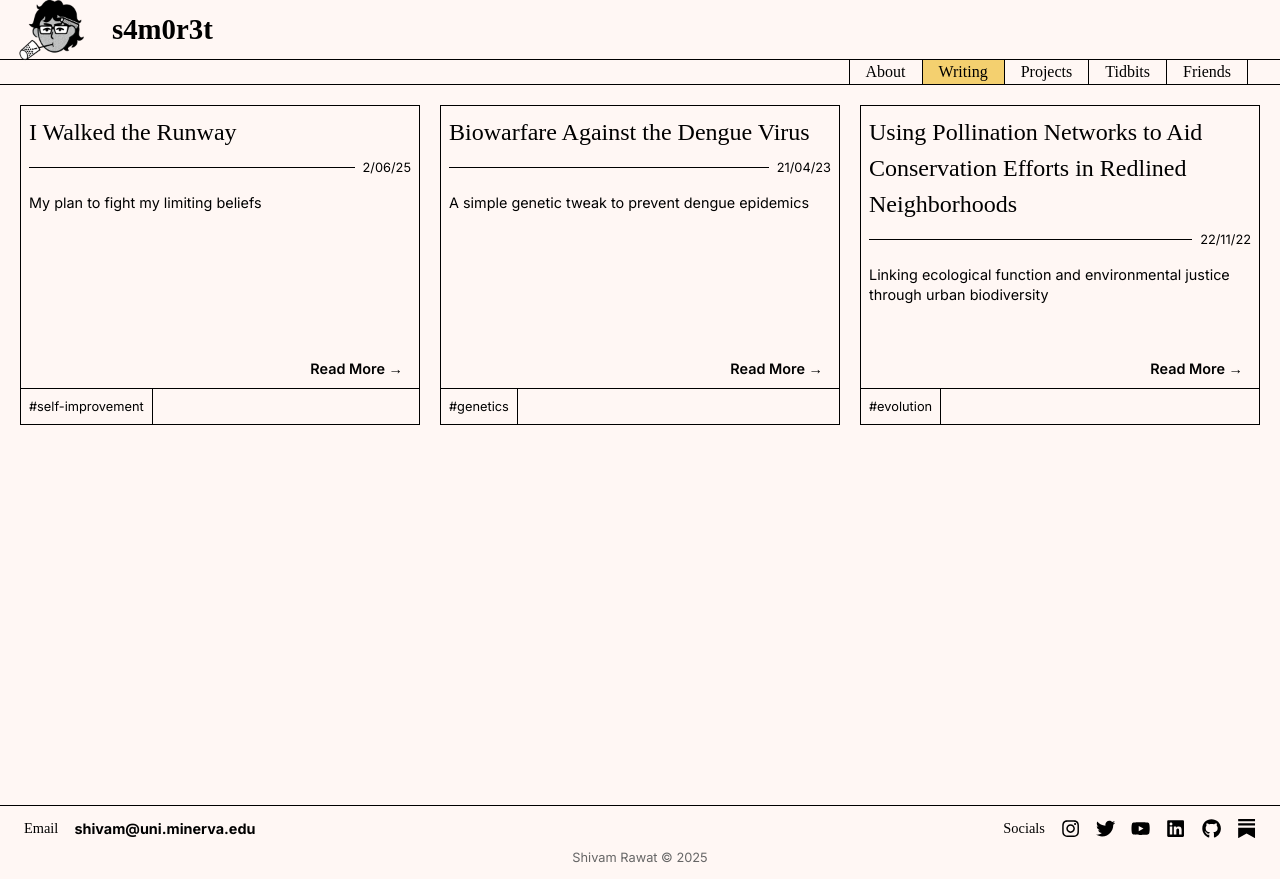
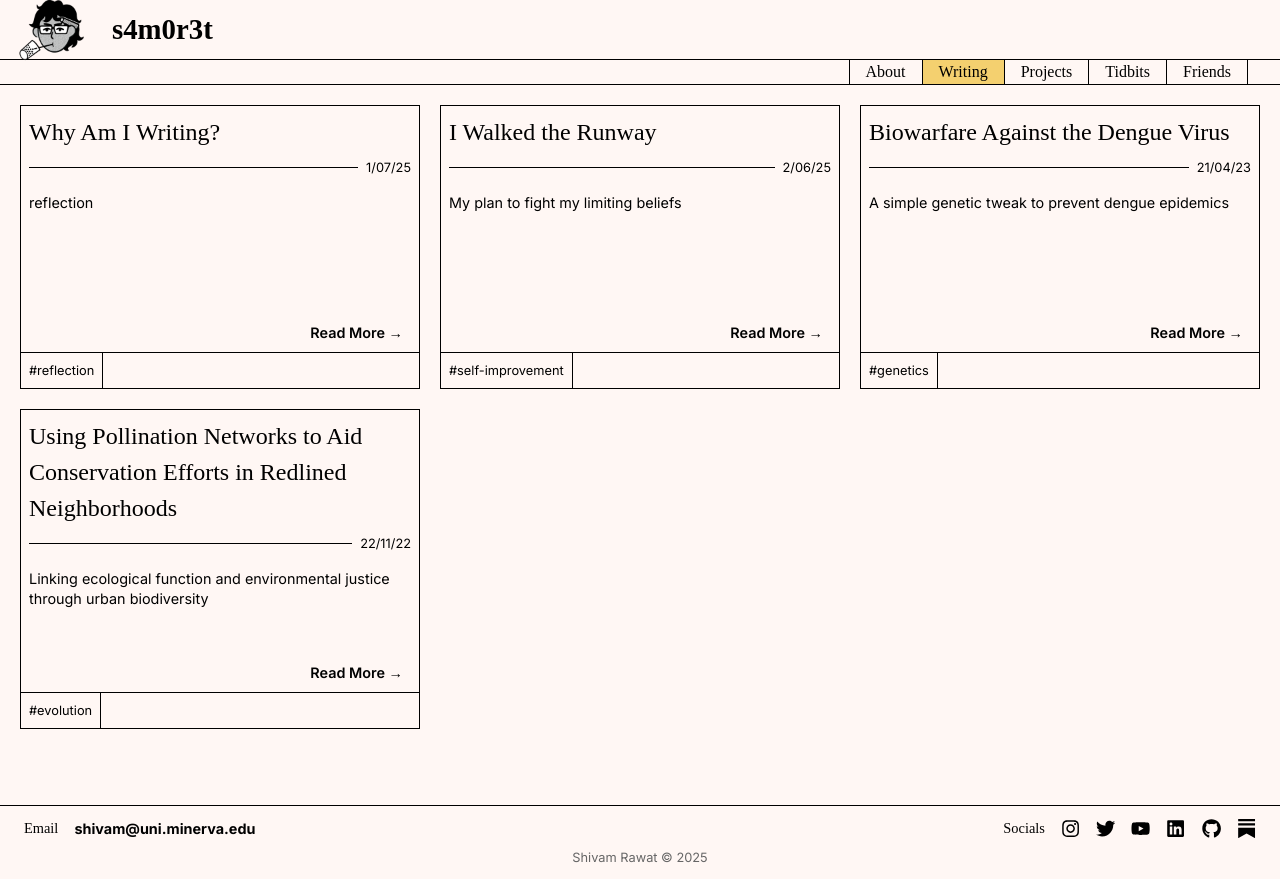
Before and after one commit to shivamrawat1/portfolio, a Next.js app: page / in a window 1280 px wide. Both pictures are taken after a click on the element "Writing". Built offline with nearby package versions, Linux system fonts and the light colour scheme.

Commit message:
new post

```diff
--- a/src/app/components/pages/writing.tsx
+++ b/src/app/components/pages/writing.tsx
@@ -16,6 +16,14 @@ export default function WritingPage({ updateCategoryHeader }: WritingPageProps)
     const articles = useMemo(() => [
         {
             id: 1,
+            title: "Why Am I Writing?",
+            description: "reflection",
+            date: "1/07/25",
+            category: "reflection",
+            url: "https://shivamrawat1.substack.com/p/why-am-i-writing"
+        },
+        {
+            id: 2,
             title: "I Walked the Runway",
             description: "My plan to fight my limiting beliefs",
             date: "2/06/25",
@@ -23,7 +31,7 @@ export default function WritingPage({ updateCategoryHeader }: WritingPageProps)
             url: "https://shivamrawat1.substack.com/p/i-walked-the-runway"
         },
         {
-            id: 2,
+            id: 3,
             title: "Biowarfare Against the Dengue Virus",
             description: "A simple genetic tweak to prevent dengue epidemics",
             date: "21/04/23",
@@ -31,7 +39,7 @@ export default function WritingPage({ updateCategoryHeader }: WritingPageProps)
             url: "https://shivamrawat1.substack.com/p/biowarfare-against-the-dengue-virus"
         },
         {
-            id: 3,
+            id: 4,
             title: "Using Pollination Networks to Aid Conservation Efforts in Redlined Neighborhoods",
             description: "Linking ecological function and environmental justice through urban biodiversity",
             date: "22/11/22",
```
